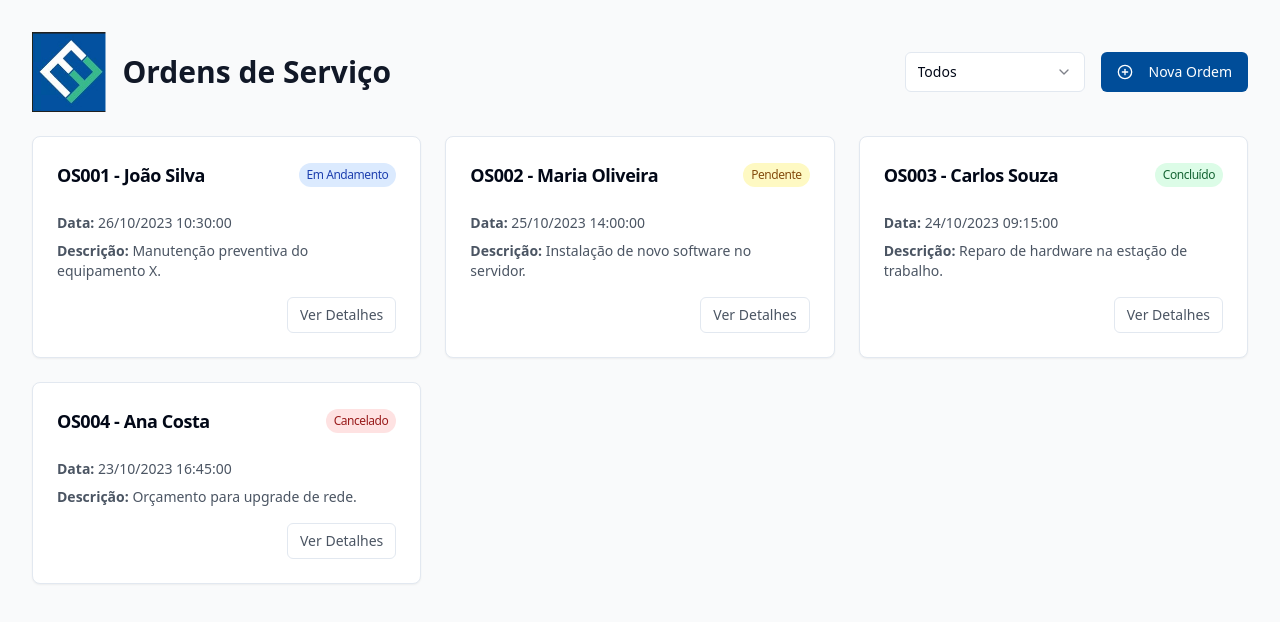
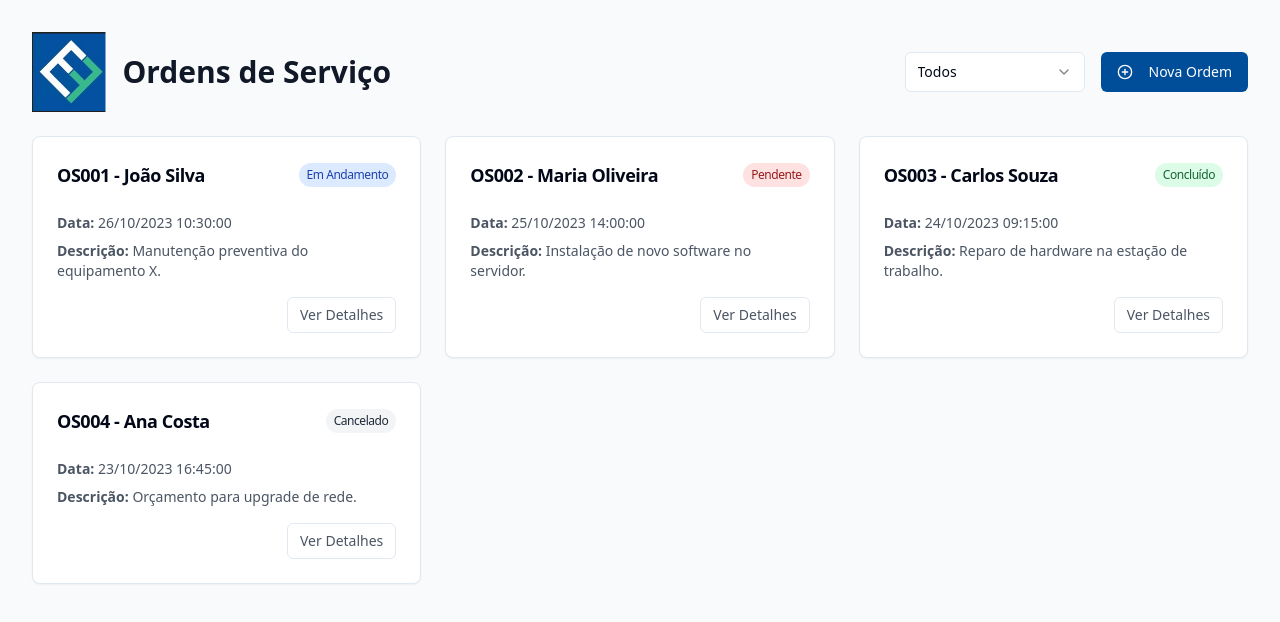
Before and after one commit to Caudior/ABERTURA-DE-OS, a React (Vite) app: page /service-orders in a window 1280 px wide. Shown: the top 622 px of the page. Built offline with nearby package versions, Linux system fonts and the light colour scheme; sample sign-in values are in the browser's storage.

Commit message:
[dyad] Implementando destaque em vermelho para ordens de serviço pendentes com mais de 48 horas na página de listagem. - wrote 1 file(s)

```diff
--- a/src/pages/ServiceOrderPage.tsx
+++ b/src/pages/ServiceOrderPage.tsx
@@ -14,7 +14,8 @@ import {
   SelectTrigger,
   SelectValue,
 } from "@/components/ui/select";
-import Logo from '@/components/Logo'; // Importar o componente Logo
+import Logo from '@/components/Logo';
+import { parse, addHours, isBefore } from 'date-fns'; // Importar funções de data
 
 const ServiceOrderPage: React.FC = () => {
   const { session, loading: authLoading } = useAuth();
@@ -40,6 +41,16 @@ const ServiceOrderPage: React.FC = () => {
     return null;
   }
 
+  // Função para verificar se a OS está pendente e há mais de 48 horas
+  const isOverdue = (order: ServiceOrder) => {
+    if (order.status === 'Pendente') {
+      const issueDateTime = parse(order.issueDate, 'dd/MM/yyyy HH:mm:ss', new Date());
+      const fortyEightHoursAgo = addHours(new Date(), -48);
+      return isBefore(issueDateTime, fortyEightHoursAgo);
+    }
+    return false;
+  };
+
   const filteredOrders = serviceOrders.filter(order => {
     if (filterStatus === 'Todos') {
       return true;
@@ -47,15 +58,22 @@ const ServiceOrderPage: React.FC = () => {
     return order.status === filterStatus;
   });
 
-  const getStatusClasses = (status: ServiceOrder['status']) => {
+  const getStatusClasses = (order: ServiceOrder) => {
+    const status = order.status;
+    const baseClasses = 'px-2 py-1 rounded-full text-xs font-medium';
+
+    if (isOverdue(order)) {
+      return `${baseClasses} bg-red-100 text-red-800 dark:bg-red-900 dark:text-red-300`;
+    }
+
     switch (status) {
-      case 'Pendente': return 'bg-yellow-100 text-yellow-800 dark:bg-yellow-900 dark:text-yellow-300';
-      case 'Em Andamento': return 'bg-blue-100 text-blue-800 dark:bg-blue-900 dark:text-blue-300';
-      case 'Em Deslocamento': return 'bg-purple-100 text-purple-800 dark:bg-purple-900 dark:text-purple-300'; // Novo status
-      case 'Chegou': return 'bg-indigo-100 text-indigo-800 dark:bg-indigo-900 dark:text-indigo-300'; // Novo status
-      case 'Concluído': return 'bg-green-100 text-green-800 dark:bg-green-900 dark:text-green-300';
-      case 'Cancelado': return 'bg-red-100 text-red-800 dark:bg-red-900 dark:text-red-300';
-      default: return 'bg-gray-100 text-gray-800 dark:bg-gray-700 dark:text-gray-200';
+      case 'Pendente': return `${baseClasses} bg-yellow-100 text-yellow-800 dark:bg-yellow-900 dark:text-yellow-300`;
+      case 'Em Andamento': return `${baseClasses} bg-blue-100 text-blue-800 dark:bg-blue-900 dark:text-blue-300`;
+      case 'Em Deslocamento': return `${baseClasses} bg-purple-100 text-purple-800 dark:bg-purple-900 dark:text-purple-300`;
+      case 'Chegou': return `${baseClasses} bg-indigo-100 text-indigo-800 dark:bg-indigo-900 dark:text-indigo-300`;
+      case 'Concluído': return `${baseClasses} bg-green-100 text-green-800 dark:bg-green-900 dark:text-green-300`;
+      case 'Cancelado': return `${baseClasses} bg-gray-100 text-gray-800 dark:bg-gray-700 dark:text-gray-200`;
+      default: return `${baseClasses} bg-gray-100 text-gray-800 dark:bg-gray-700 dark:text-gray-200`;
     }
   };
 
@@ -63,7 +81,7 @@ const ServiceOrderPage: React.FC = () => {
     <div className="min-h-screen bg-gray-50 dark:bg-gray-950 p-4 sm:p-6 lg:p-8">
       <div className="max-w-7xl mx-auto">
         <div className="flex flex-col sm:flex-row justify-between items-center mb-6 gap-4">
-          <div className="flex items-center gap-4"> {/* Container para Logo e Título */}
+          <div className="flex items-center gap-4">
             <Logo />
             <h1 className="text-3xl font-bold text-gray-900 dark:text-white">Ordens de Serviço</h1>
           </div>
@@ -79,8 +97,8 @@ const ServiceOrderPage: React.FC = () => {
                 <SelectItem value="Todos">Todos</SelectItem>
                 <SelectItem value="Pendente">Pendente</SelectItem>
                 <SelectItem value="Em Andamento">Em Andamento</SelectItem>
-                <SelectItem value="Em Deslocamento">Em Deslocamento</SelectItem> {/* Adicionado ao filtro */}
-                <SelectItem value="Chegou">Chegou</SelectItem> {/* Adicionado ao filtro */}
+                <SelectItem value="Em Deslocamento">Em Deslocamento</SelectItem>
+                <SelectItem value="Chegou">Chegou</SelectItem>
                 <SelectItem value="Concluído">Concluído</SelectItem>
                 <SelectItem value="Cancelado">Cancelado</SelectItem>
               </SelectContent>
@@ -101,7 +119,7 @@ const ServiceOrderPage: React.FC = () => {
                 <CardTitle className="flex justify-between items-center text-lg">
                   <span>{order.id} - {order.clientName}</span>
                   <span
-                    className={`px-2 py-1 rounded-full text-xs font-medium ${getStatusClasses(order.status)}`}
+                    className={getStatusClasses(order)} // Usar a nova função getStatusClasses
                   >
                     {order.status}
                   </span>
```
